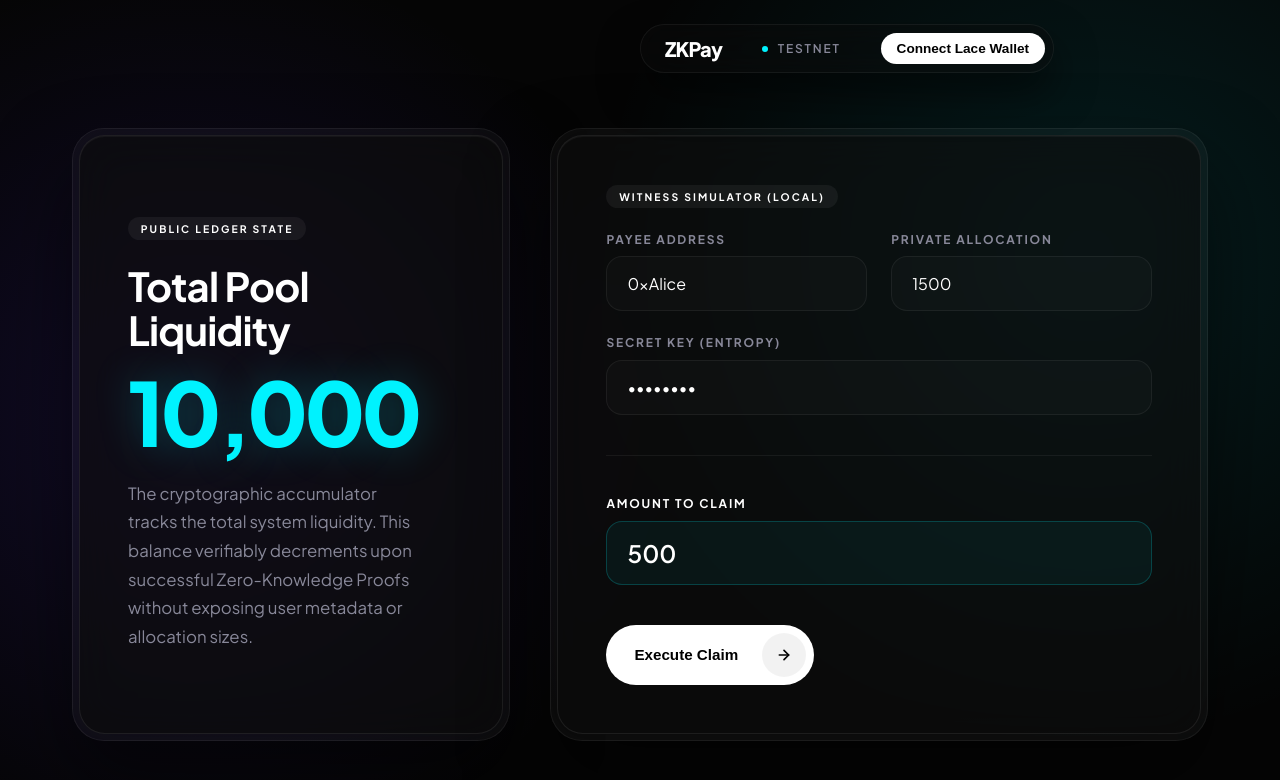
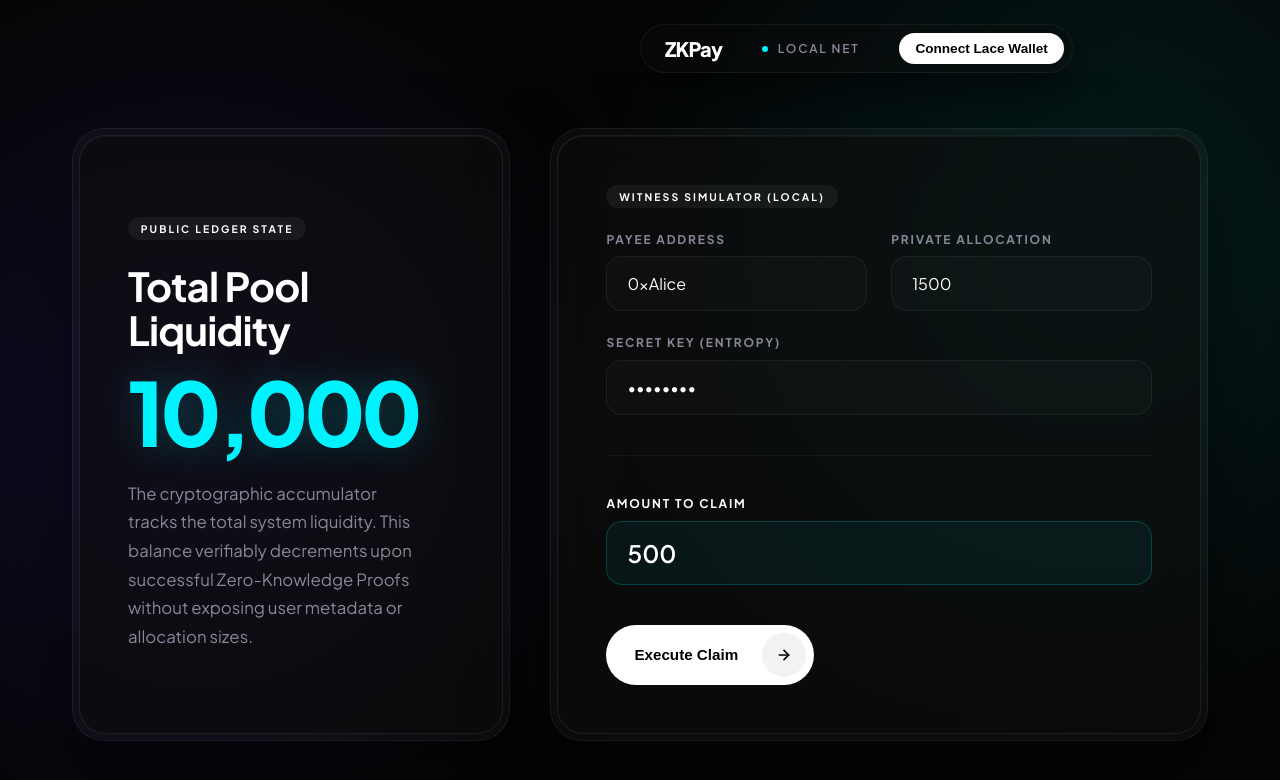
Before and after one commit to efekrbas/zkpay-midnight, a React (Vite) app in the folder frontend/: page / in a window 1280 px wide. Shown: the top 780 px of the page. Built offline with nearby package versions, Linux system fonts and the light colour scheme.

Commit message:
docs: clarify local simulator network details and update UI

```diff
--- a/frontend/src/App.tsx
+++ b/frontend/src/App.tsx
@@ -59,7 +59,7 @@ function App() {
         <div style={{ fontWeight: 800, fontSize: '1.25rem', letterSpacing: '-0.04em' }}>ZKPay</div>
         <div style={{ display: 'flex', gap: '0.6rem', alignItems: 'center' }}>
           <div style={{ width: '6px', height: '6px', borderRadius: '50%', background: 'var(--accent)' }}></div>
-          <span style={{ fontSize: '0.75rem', color: 'var(--text-secondary)', textTransform: 'uppercase', letterSpacing: '0.15em', fontWeight: 600 }}>Testnet</span>
+          <span style={{ fontSize: '0.75rem', color: 'var(--text-secondary)', textTransform: 'uppercase', letterSpacing: '0.15em', fontWeight: 600 }}>Local Net</span>
         </div>
         <button className="premium-btn" onClick={() => setIsConnected(true)} style={{ padding: '0.5rem 1rem', fontSize: '0.85rem', gap: '0.5rem' }}>
           {isConnected ? 'Connected: 0xAli...ce' : 'Connect Lace Wallet'}
```
Also changed, not shown: 1 other file (tests, documents, lock files or other folders).
